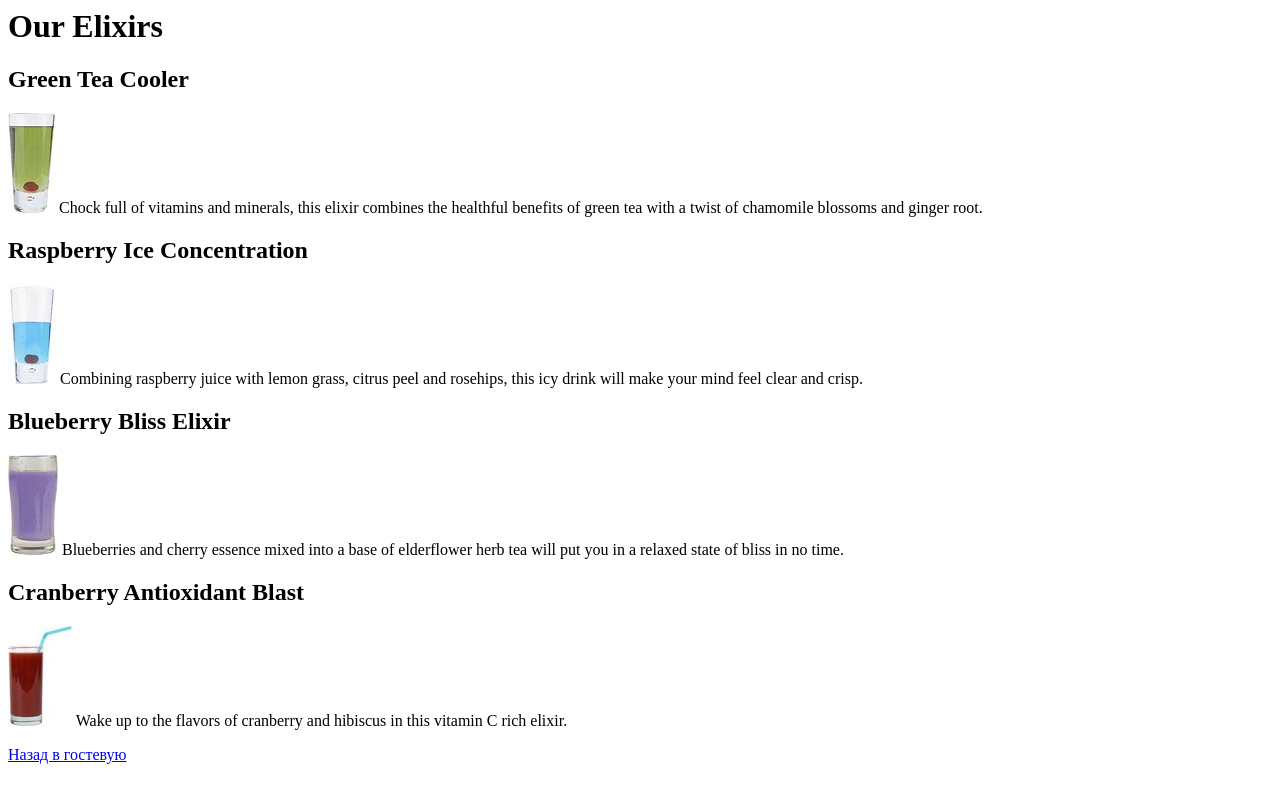
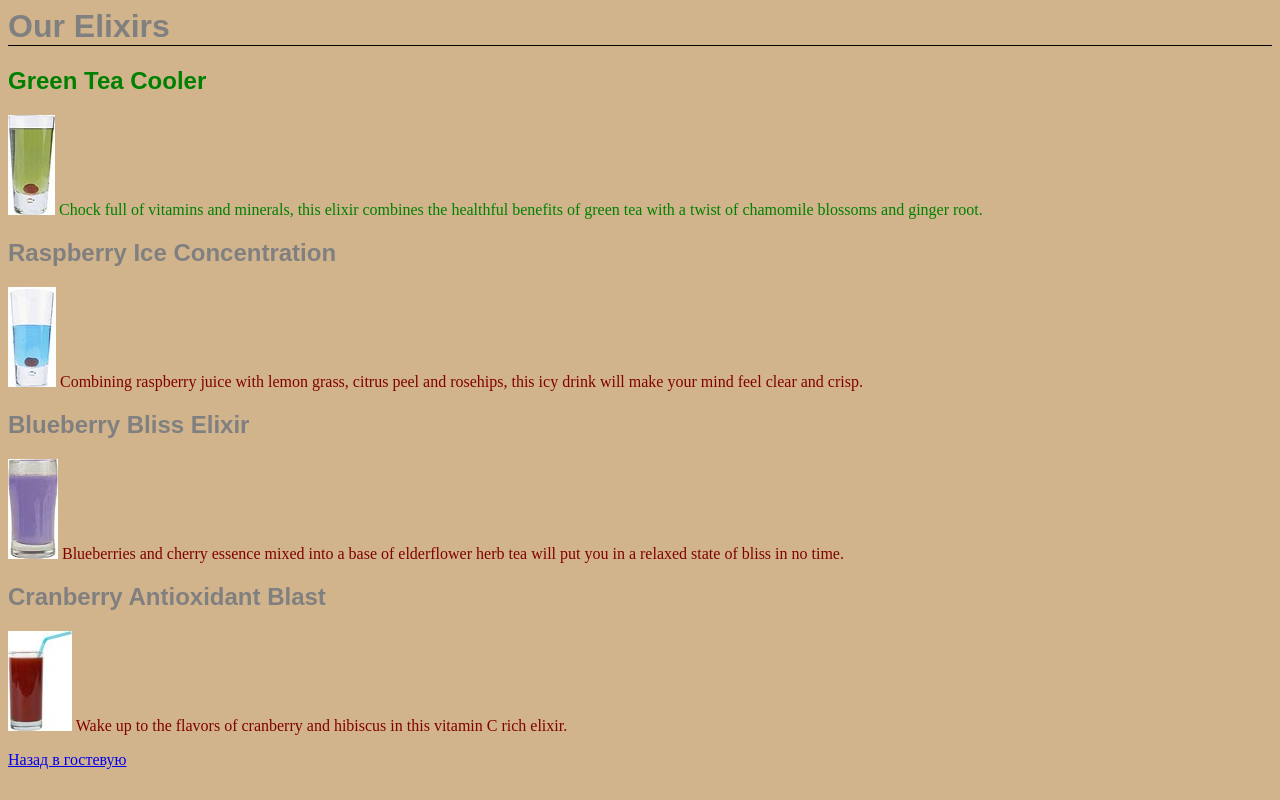
Before and after one commit to testnipron/testnipron.github.io, a plain HTML site: page beverages/elixir.html in a window 1280 px wide. Drawn offline with Linux system fonts and the light colour scheme.

Commit message:
Add files via upload

```diff
--- a/beverages/elixir.html
+++ b/beverages/elixir.html
@@ -1,12 +1,13 @@
 <html>
   <head>
     <title>Head First Lounge Elixirs</title>
+    <link rel="stylesheet" type="text/css" href="../lounge.css">
   </head>
   <body>
     <h1>Our Elixirs</h1>
 
-    <h2>Green Tea Cooler</h2>
-    <p>
+    <h2 class="greentea">Green Tea Cooler</h2>
+    <p class="greentea">
       <img src="../images/green.jpg">
       Chock full of vitamins and minerals, this elixir
       combines the healthful benefits of green tea with
@@ -33,7 +34,7 @@
       in this vitamin C rich elixir.
     </p>
     <p>
-<a href="../index.html">Назад в гостевую</a>
+<a href="../lounge.html">Назад в гостевую</a>
 </p>
   </body>
 </html>
--- /dev/null
+++ b/lounge.css
@@ -0,0 +1,16 @@
+body {
+background-color: #d2b48c;
+}
+.greentea {
+	color: green;
+}
+h1, h2 {
+font-family: sans-serif;
+color: gray;
+}
+h1 {
+border-bottom: 1px solid black;
+}
+p {
+color: maroon;
+}
```
Also changed, not shown: about/directions.html (+2 -1 lines), index.html (+3 -0 lines).
